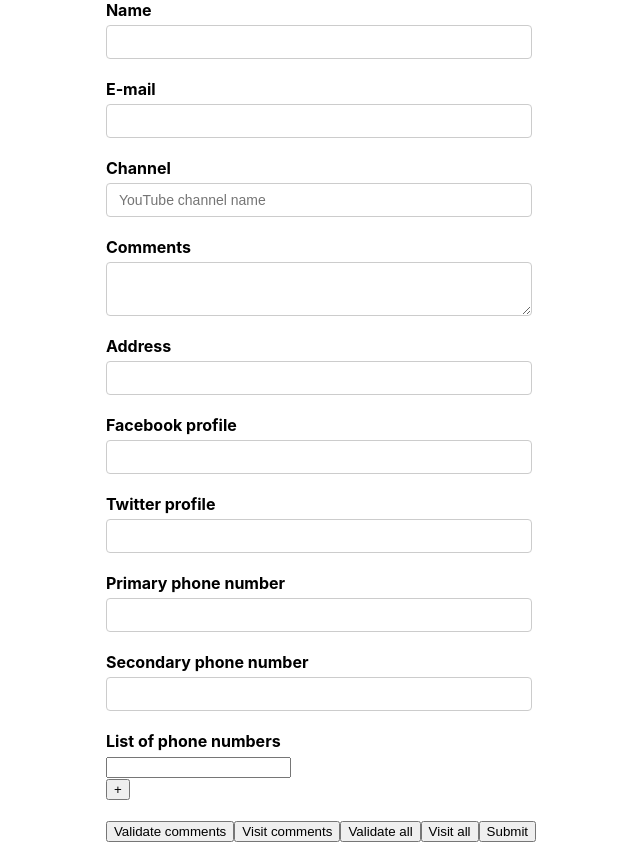
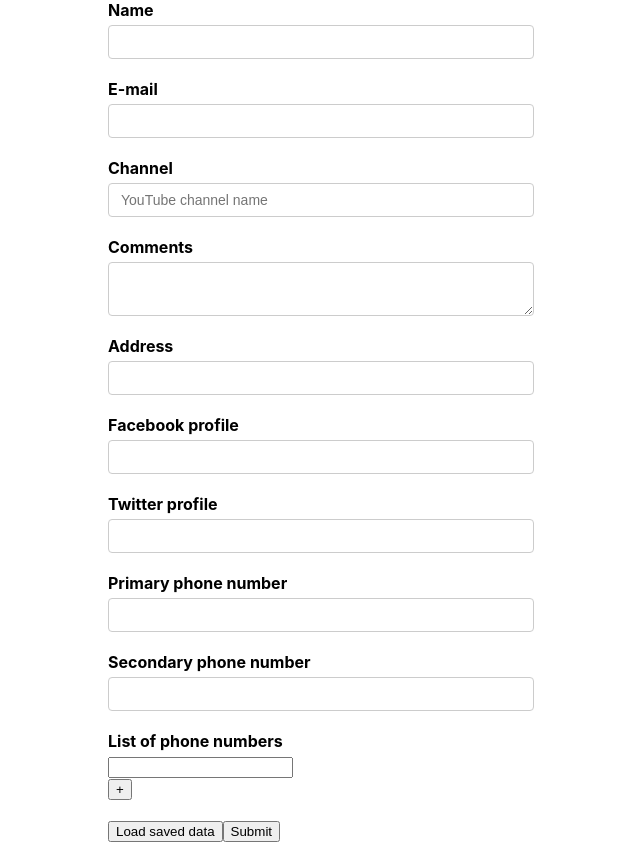
Before and after one commit to macotok/react-formik, a React (Create React App) app in the folder about-react-formik/advanced/: page / in a window 1280 px wide. Shown: the whole page, without its empty margins (319-959 px from the left). Built offline with nearby package versions, Linux system fonts and the light colour scheme.

Commit message:
Loading saved data

```diff
--- a/about-react-formik/advanced/src/components/YoutubeForm.js
+++ b/about-react-formik/advanced/src/components/YoutubeForm.js
@@ -8,8 +8,8 @@
   Form,
   Formik,
 } from 'formik';
+import React, { useState } from 'react';
 
-import React from 'react';
 import TextError from './TextError';
 
 const initialValues = {
@@ -18,6 +18,20 @@
   channel: '',
   comments: '',
   address: '',
+  social: {
+    facebook: '',
+    twitter: '',
+  },
+  phoneNumbers: ['', ''],
+  phNumbers: [''],
+};
+
+const savedValues = {
+  name: 'Vishwas',
+  email: 'v@example.com',
+  channel: 'codevolution',
+  comments: 'Welcome to Formik',
+  address: '221B Baker Street',
   social: {
     facebook: '',
     twitter: '',
@@ -47,11 +61,13 @@
 };
 
 function YoutubeForm() {
+  const [formValues, setFormValues] = useState(null);
   return (
     <Formik
-      initialValues={initialValues}
+      initialValues={formValues || initialValues}
       validationSchema={validationSchema}
       onSubmit={onSubmit}
+      enableReinitialize
       // validateOnMount
       // validateOnChange={false}
       // validateOnBlur={false}
@@ -161,7 +177,7 @@
               </FieldArray>
             </div>
 
-            <button
+            {/* <button
               type="button"
               onClick={() => formik.validateField('comments')}
             >
@@ -188,8 +204,11 @@
               }
             >
               Visit all
+            </button> */}
+
+            <button type="button" onClick={() => setFormValues(savedValues)}>
+              Load saved data
             </button>
-
             <button
               type="submit"
               disabled={!formik.isValid || formik.isSubmitting}
```
Also changed, not shown: 1 other file (tests, documents, lock files or other folders).
